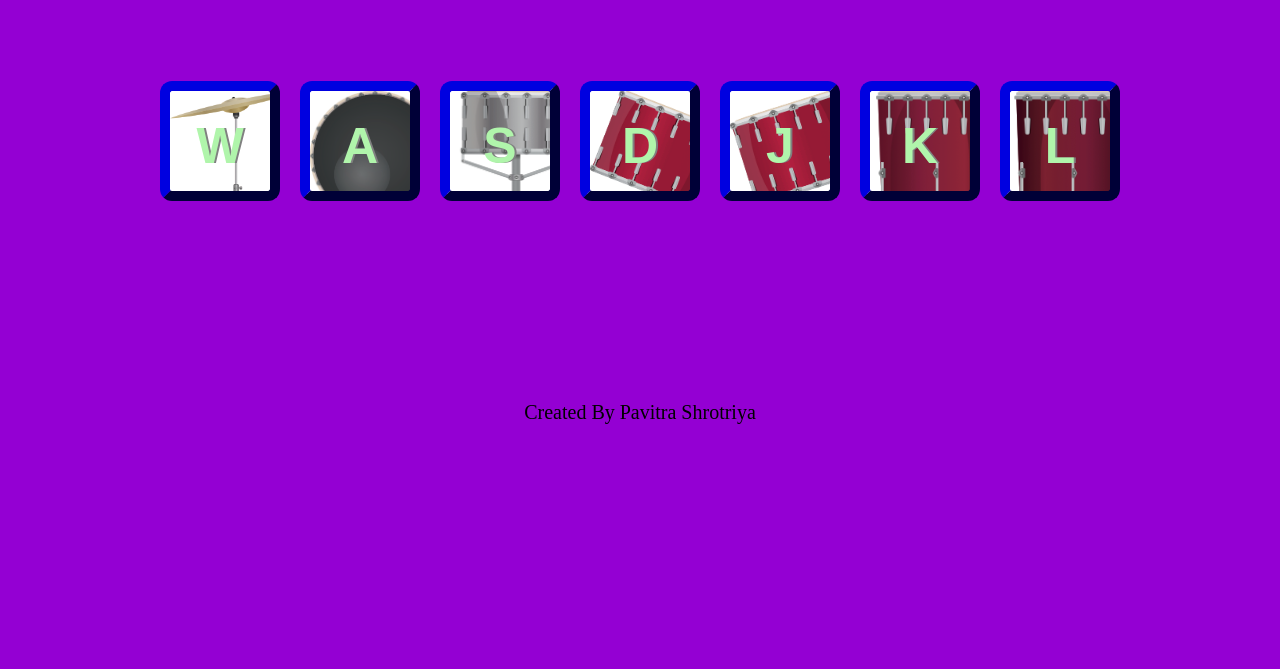
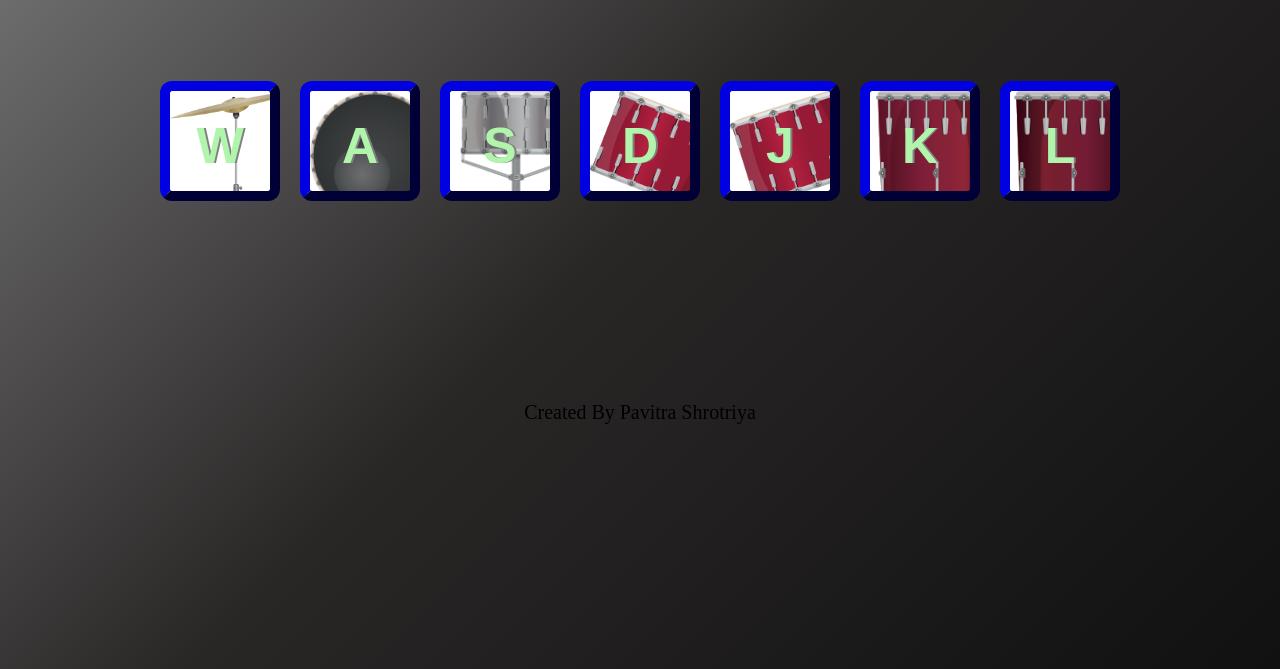
Before and after one commit to PavitraShrotriya/Drum-Kit, a plain HTML site: page index.html in a window 1280 px wide. Shown: the part 239-908 px from the top of the page. Before the commit the page ends 800 px from the top, so only its background shows below. Drawn offline with Linux system fonts and the light colour scheme.

Commit message:
Update styles.css

```diff
--- a/styles.css
+++ b/styles.css
@@ -1,6 +1,7 @@
 body {
     text-align: center;
-    background-color: darkviolet;
+    height: 100vh;
+    background: linear-gradient(-45deg, rgb(17, 17, 17), rgb(41, 38, 38), grey);
 }
 
 #title {
```
